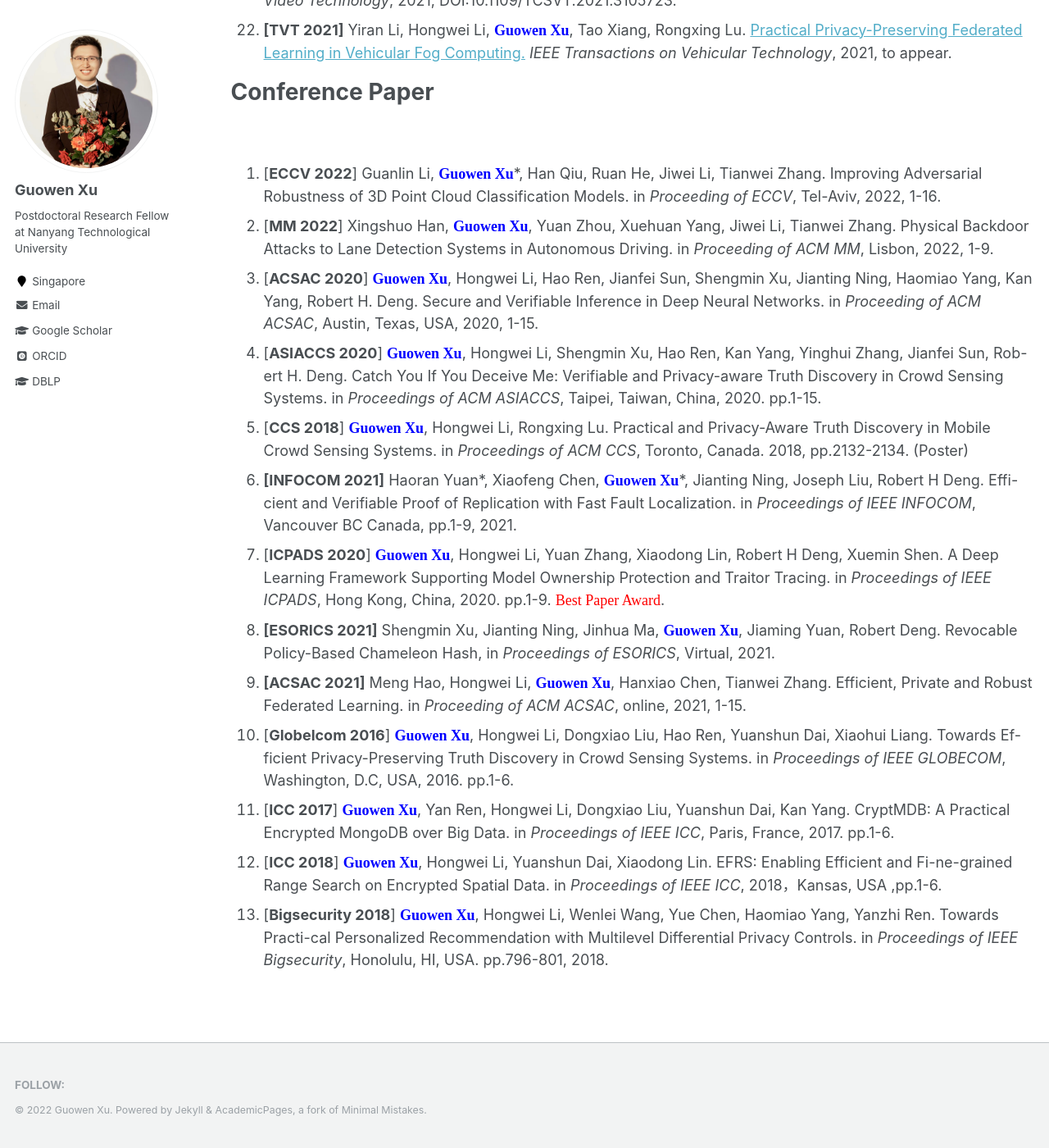
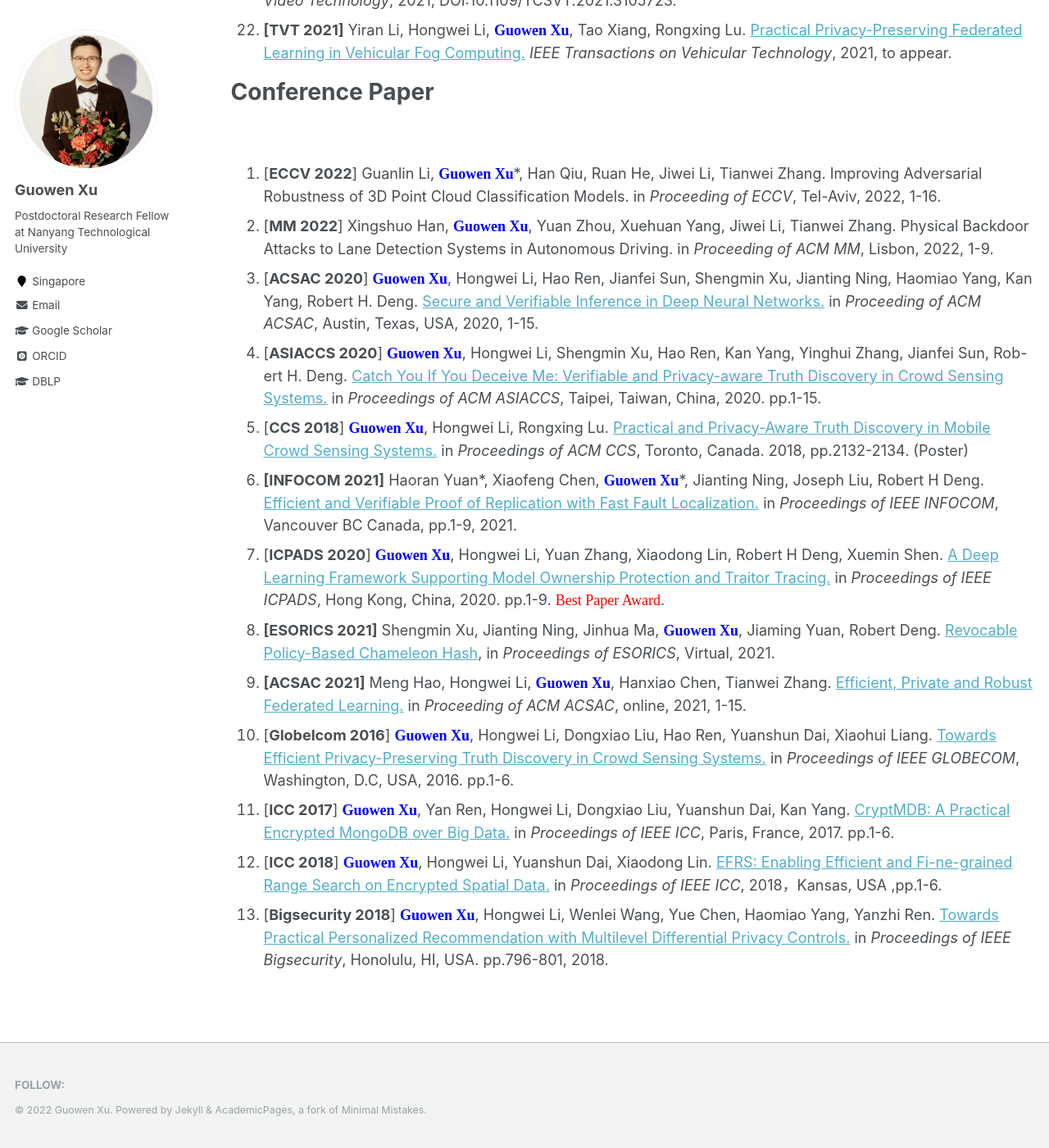
Before and after one commit to Guowen-xu/guowen-xu.github.io, a Jekyll site: the page built from _pages/publications.md, in a window 1280 px wide and 1400 px high, scrolled down 2151 px. Shown: the whole window at 82% size. Built offline with Jekyll 4.4.1, drawn with Linux system fonts in a browser that asks for light colours; some web fonts are replaced.

Commit message:
Update publications.md

```diff
--- a/_pages/publications.md
+++ b/_pages/publications.md
@@ -47,14 +47,14 @@ You can find my articles on my [Google Scholar](https://scholar.google.com.hk/ci
 
 1. [**ECCV 2022**] Guanlin Li, **<font face="Times New Roman" color=blue size=4> Guowen Xu</font>**\*, Han Qiu, Ruan He, Jiwei Li,  Tianwei Zhang. Improving Adversarial Robustness of 3D Point Cloud Classification Models. in *Proceeding of  ECCV*, Tel-Aviv, 2022, 1-16.
 2.  [**MM 2022**] Xingshuo Han, **<font face="Times New Roman" color=blue size=4> Guowen Xu</font>**, Yuan Zhou, Xuehuan Yang, Jiwei Li,  Tianwei Zhang. Physical Backdoor Attacks to Lane Detection Systems in Autonomous Driving. in *Proceeding of ACM MM*, Lisbon, 2022, 1-9.
-3.  [**ACSAC 2020**] **<font face="Times New Roman" color=blue size=4> Guowen Xu</font>**, Hongwei Li, Hao Ren, Jianfei Sun, Shengmin Xu, Jianting Ning, Haomiao Yang, Kan Yang, Robert H. Deng. Secure and Verifiable Inference in Deep Neural Networks. in *Proceeding of ACM ACSAC*, Austin, Texas, USA, 2020, 1-15.
-4. [**ASIACCS 2020**] **<font face="Times New Roman" color=blue size=4> Guowen Xu</font>**, Hongwei Li, Shengmin Xu, Hao Ren, Kan Yang, Yinghui Zhang, Jianfei Sun, Rob-ert H. Deng. Catch You If You Deceive Me: Verifiable and Privacy-aware Truth Discovery in Crowd Sensing Systems. in *Proceedings of ACM ASIACCS*, Taipei, Taiwan, China, 2020. pp.1-15.
-5. [**CCS 2018**] **<font face="Times New Roman" color=blue size=4> Guowen Xu</font>**, Hongwei Li, Rongxing Lu. Practical and Privacy-Aware Truth Discovery in Mobile Crowd Sensing Systems. in *Proceedings of ACM CCS*, Toronto, Canada. 2018, pp.2132-2134. (Poster)
-6. **[INFOCOM 2021]** Haoran Yuan\*, Xiaofeng Chen, **<font face="Times New Roman" color=blue size=4> Guowen Xu</font>**\*, Jianting Ning, Joseph Liu, Robert H Deng.  Effi-cient and Verifiable Proof of Replication with Fast Fault Localization. in *Proceedings of IEEE INFOCOM*, Vancouver BC Canada, pp.1-9, 2021.
-7. [**ICPADS 2020**] **<font face="Times New Roman" color=blue size=4> Guowen Xu</font>**, Hongwei Li, Yuan Zhang, Xiaodong Lin, Robert H Deng, Xuemin Shen. A Deep Learning Framework Supporting Model Ownership Protection and Traitor Tracing. in *Proceedings of IEEE ICPADS*, Hong Kong, China, 2020. pp.1-9. <font face="Times New Roman" color=red size=4> Best Paper Award</font>.
-8. **[ESORICS 2021]** Shengmin Xu, Jianting Ning, Jinhua Ma, **<font face="Times New Roman" color=blue size=4> Guowen Xu</font>**, Jiaming Yuan, Robert Deng. Revocable Policy-Based Chameleon Hash, in *Proceedings of ESORICS*, Virtual, 2021.
-9.  **[ACSAC 2021]** Meng Hao, Hongwei Li,  **<font face="Times New Roman" color=blue size=4> Guowen Xu</font>**, Hanxiao Chen, Tianwei Zhang. Efficient, Private and Robust Federated Learning. in *Proceeding of ACM ACSAC*, online, 2021, 1-15.
-10. [**Globelcom 2016**]  **<font face="Times New Roman" color=blue size=4> Guowen Xu</font>**, Hongwei Li, Dongxiao Liu, Hao Ren, Yuanshun Dai, Xiaohui Liang. Towards Ef-ficient Privacy-Preserving Truth Discovery in Crowd Sensing Systems. in *Proceedings of IEEE GLOBECOM*, Washington, D.C, USA, 2016. pp.1-6.
-11. [**ICC 2017**] **<font face="Times New Roman" color=blue size=4> Guowen Xu</font>**, Yan Ren, Hongwei Li, Dongxiao Liu, Yuanshun Dai, Kan Yang. CryptMDB: A Practical Encrypted MongoDB over Big Data. in *Proceedings of IEEE ICC*, Paris, France, 2017. pp.1-6.
-12. [**ICC 2018**]  **<font face="Times New Roman" color=blue size=4> Guowen Xu</font>**, Hongwei Li, Yuanshun Dai, Xiaodong Lin. EFRS: Enabling Efficient and Fi-ne-grained Range Search on Encrypted Spatial Data. in *Proceedings of IEEE ICC*, 2018，Kansas, USA ,pp.1-6.
-13. [**Bigsecurity 2018**] **<font face="Times New Roman" color=blue size=4> Guowen Xu</font>**, Hongwei Li, Wenlei Wang, Yue Chen, Haomiao Yang, Yanzhi Ren. Towards Practi-cal Personalized Recommendation with Multilevel Differential Privacy Controls. in *Proceedings of IEEE Bigsecurity*, Honolulu, HI, USA. pp.796-801, 2018.
+3.  [**ACSAC 2020**] **<font face="Times New Roman" color=blue size=4> Guowen Xu</font>**, Hongwei Li, Hao Ren, Jianfei Sun, Shengmin Xu, Jianting Ning, Haomiao Yang, Kan Yang, Robert H. Deng. [Secure and Verifiable Inference in Deep Neural Networks.](https://dl.acm.org/doi/10.1145/3427228.3427232) in *Proceeding of ACM ACSAC*, Austin, Texas, USA, 2020, 1-15.
+4. [**ASIACCS 2020**] **<font face="Times New Roman" color=blue size=4> Guowen Xu</font>**, Hongwei Li, Shengmin Xu, Hao Ren, Kan Yang, Yinghui Zhang, Jianfei Sun, Rob-ert H. Deng. [Catch You If You Deceive Me: Verifiable and Privacy-aware Truth Discovery in Crowd Sensing Systems.](https://dl.acm.org/doi/abs/10.1145/3320269.3384720) in *Proceedings of ACM ASIACCS*, Taipei, Taiwan, China, 2020. pp.1-15.
+5. [**CCS 2018**] **<font face="Times New Roman" color=blue size=4> Guowen Xu</font>**, Hongwei Li, Rongxing Lu. [Practical and Privacy-Aware Truth Discovery in Mobile Crowd Sensing Systems.](https://dl.acm.org/doi/10.1145/3243734.3278529) in *Proceedings of ACM CCS*, Toronto, Canada. 2018, pp.2132-2134. (Poster)
+6. **[INFOCOM 2021]** Haoran Yuan\*, Xiaofeng Chen, **<font face="Times New Roman" color=blue size=4> Guowen Xu</font>**\*, Jianting Ning, Joseph Liu, Robert H Deng.  [Efficient and Verifiable Proof of Replication with Fast Fault Localization.](https://ieeexplore.ieee.org/document/9488729) in *Proceedings of IEEE INFOCOM*, Vancouver BC Canada, pp.1-9, 2021.
+7. [**ICPADS 2020**] **<font face="Times New Roman" color=blue size=4> Guowen Xu</font>**, Hongwei Li, Yuan Zhang, Xiaodong Lin, Robert H Deng, Xuemin Shen. [A Deep Learning Framework Supporting Model Ownership Protection and Traitor Tracing.](https://ieeexplore.ieee.org/document/9359144) in *Proceedings of IEEE ICPADS*, Hong Kong, China, 2020. pp.1-9. <font face="Times New Roman" color=red size=4> Best Paper Award</font>.
+8. **[ESORICS 2021]** Shengmin Xu, Jianting Ning, Jinhua Ma, **<font face="Times New Roman" color=blue size=4> Guowen Xu</font>**, Jiaming Yuan, Robert Deng. [Revocable Policy-Based Chameleon Hash](https://link.springer.com/chapter/10.1007/978-3-030-88418-5_16), in *Proceedings of ESORICS*, Virtual, 2021.
+9.  **[ACSAC 2021]** Meng Hao, Hongwei Li,  **<font face="Times New Roman" color=blue size=4> Guowen Xu</font>**, Hanxiao Chen, Tianwei Zhang. [Efficient, Private and Robust Federated Learning.](https://dl.acm.org/doi/fullHtml/10.1145/3485832.3488014) in *Proceeding of ACM ACSAC*, online, 2021, 1-15.
+10. [**Globelcom 2016**]  **<font face="Times New Roman" color=blue size=4> Guowen Xu</font>**, Hongwei Li, Dongxiao Liu, Hao Ren, Yuanshun Dai, Xiaohui Liang. [Towards Efficient Privacy-Preserving Truth Discovery in Crowd Sensing Systems.](https://ieeexplore.ieee.org/document/7842343) in *Proceedings of IEEE GLOBECOM*, Washington, D.C, USA, 2016. pp.1-6.
+11. [**ICC 2017**] **<font face="Times New Roman" color=blue size=4> Guowen Xu</font>**, Yan Ren, Hongwei Li, Dongxiao Liu, Yuanshun Dai, Kan Yang. [CryptMDB: A Practical Encrypted MongoDB over Big Data.](https://ieeexplore.ieee.org/document/7997105) in *Proceedings of IEEE ICC*, Paris, France, 2017. pp.1-6.
+12. [**ICC 2018**]  **<font face="Times New Roman" color=blue size=4> Guowen Xu</font>**, Hongwei Li, Yuanshun Dai, Xiaodong Lin. [EFRS: Enabling Efficient and Fi-ne-grained Range Search on Encrypted Spatial Data.](https://ieeexplore.ieee.org/document/8422279) in *Proceedings of IEEE ICC*, 2018，Kansas, USA ,pp.1-6.
+13. [**Bigsecurity 2018**] **<font face="Times New Roman" color=blue size=4> Guowen Xu</font>**, Hongwei Li, Wenlei Wang, Yue Chen, Haomiao Yang, Yanzhi Ren. [Towards Practical Personalized Recommendation with Multilevel Differential Privacy Controls.](https://ieeexplore.ieee.org/document/8406839) in *Proceedings of IEEE Bigsecurity*, Honolulu, HI, USA. pp.796-801, 2018.
```
